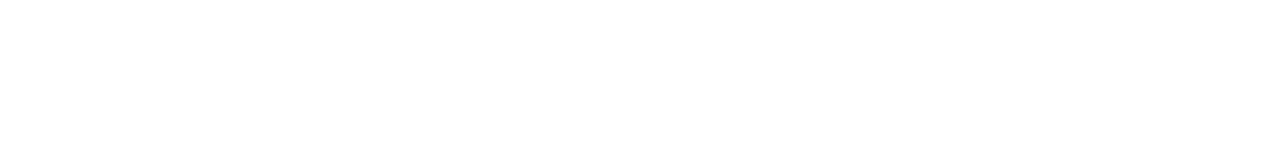
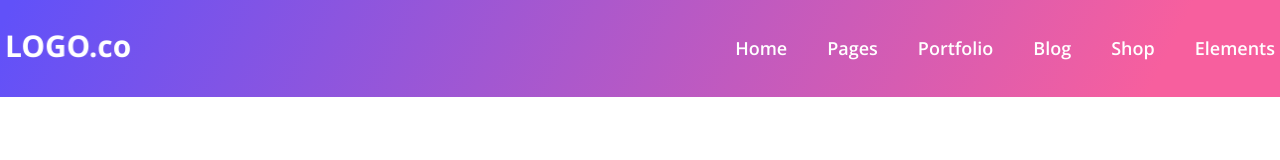
Before and after one commit to turalali/design_agency, a plain HTML site: page index.html in a window 1280 px wide. Drawn offline with nearby package versions, Linux system fonts and the light colour scheme.

Commit message:
header started

```diff
--- a/assets/css/main.css
+++ b/assets/css/main.css
@@ -1,2 +1,43 @@
 @import url('reset.css');
 @import url('fonts.css');
+
+/*  */
+.center{
+    width: 1170px;
+}
+
+.center_header{
+    width: 1270px;
+}
+
+*{
+    font-family: 'Nunito Sans', sans-serif;
+    font-weight: 400;
+}
+
+/*  */
+.header{
+    padding: 25px 0;
+    background-image: linear-gradient(116deg, #6151f9 1%, #f75f9e 90%);
+}
+
+.logo img{
+    width: 127px;
+}
+
+.header_menu li:not(:last-child){
+    margin-right: 40px;
+}
+
+
+.header_menu li a{
+    font-family: 'Open Sans', sans-serif;
+    font-size: 18px;
+    font-weight: 600;
+    font-stretch: normal;
+    font-style: normal;
+    line-height: 1.56;
+    letter-spacing: normal;
+    text-align: left;
+    color: #fff;
+}
--- a/assets/css/reset.css
+++ b/assets/css/reset.css
@@ -43,3 +43,27 @@ a{
 dl, ol, ul{
 	list-style-type: none;
 }
+
+.center{
+	position: relative;
+	float: none;
+	margin: 0 auto;
+}
+
+.full_w{
+	position: relative;
+	float: left;
+	width: 100%;
+}
+
+.flex{
+	display: flex;
+}
+
+.justify_between{
+	justify-content: space-between;
+}
+
+.align_center{
+	align-items: center;
+}
--- a/index.html
+++ b/index.html
@@ -0,0 +1,54 @@
+<!DOCTYPE html>
+<html lang="en">
+<head>
+
+    <meta charset="utf-8" />
+
+    <meta name="viewport" content="width=device-width, initial-scale=1, shrink-to-fit=no" />
+
+    <title>Design Agency</title>
+
+    <link rel="preconnect" href="https://fonts.googleapis.com">
+    <link rel="preconnect" href="https://fonts.gstatic.com" crossorigin>
+    <link href="https://fonts.googleapis.com/css2?family=Nunito+Sans:wght@400;700;800;900&family=Open+Sans:wght@600&display=swap"
+        rel="stylesheet">
+    <link rel="stylesheet" href="assets/css/main.css" />
+</head>
+<body>
+
+    <header class="header full_w">
+        <div class="center center_header">
+
+            <div class="full_w header_in flex justify_between align_center">
+
+                <a href="#" class="logo">
+                    <img src="assets/images/logo.png" alt="" title="" />
+                </a>
+
+                <div class="flex align_center header_right">
+                    <nav>
+                        <ul class="header_menu flex">
+                            <li><a href="#">Home</a></li>
+                            <li><a href="#">Pages</a></li>
+                            <li><a href="#">Portfolio</a></li>
+                            <li><a href="#">Blog</a></li>
+                            <li><a href="#">Shop</a></li>
+                            <li><a href="#">Elements</a></li>
+                        </ul>
+                    </nav>
+                </div>
+
+            </div>
+
+        </div>
+    </header>
+
+    <main role="main" class="main full_w">
+
+    </main>
+
+    <footer class="footer full_w">
+
+    </footer>
+</body>
+</html>
```
Also changed, not shown: assets/images/logo.png (added), 1 other file.
